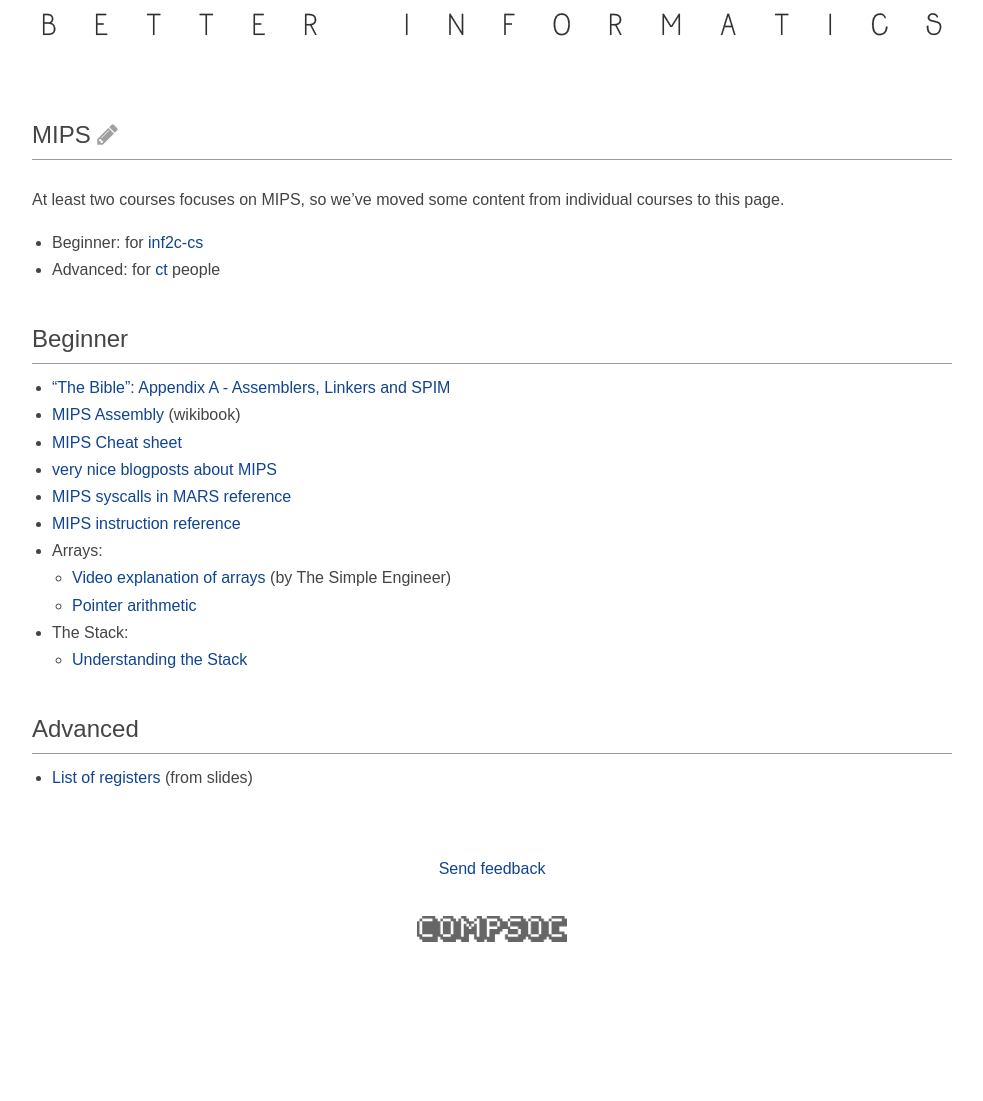
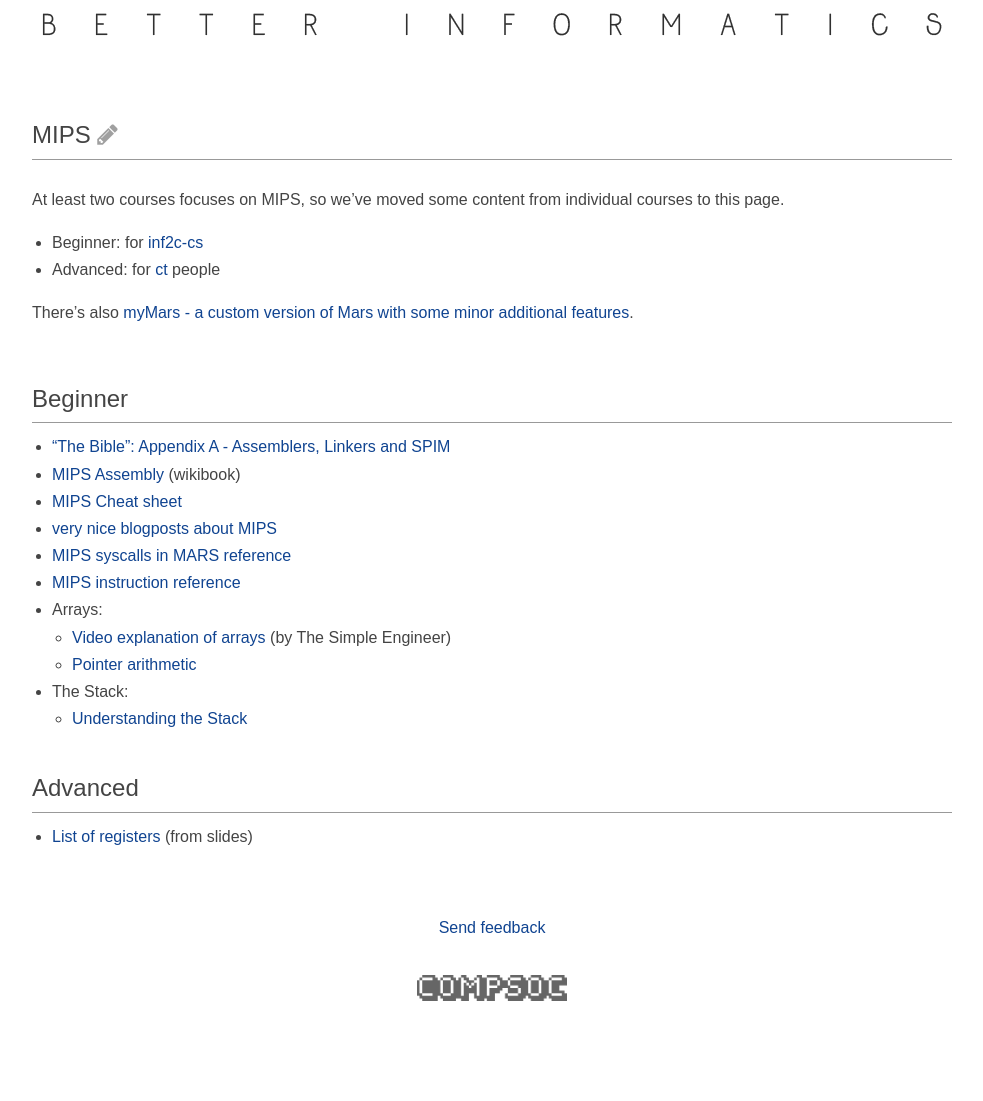
Before and after one commit to compsoc-edinburgh/betterinformatics, a Jekyll site: the page built from resources/mips.md, in a window 1280 px wide. Shown: the whole page, without its empty margins (148-1131 px from the left). Built offline with Jekyll 4.4.1, drawn with Linux system fonts in a browser that asks for light colours; before the commit the page ends 1042 px from its top, so only the background shows below that.

Commit message:
Update mips.md

```diff
--- a/resources/mips.md
+++ b/resources/mips.md
@@ -7,6 +7,8 @@ At least two courses focuses on MIPS, so we've moved some content from individua
 
 - Beginner: for [inf2c-cs](/inf2#inf2c-cs)
 - Advanced: for [ct](/inf3#ct) people
+
+There's also [myMars - a custom version of Mars with some minor additional features](https://github.com/qaisjp/myMARS/releases).
 
 ## Beginner
 
```
